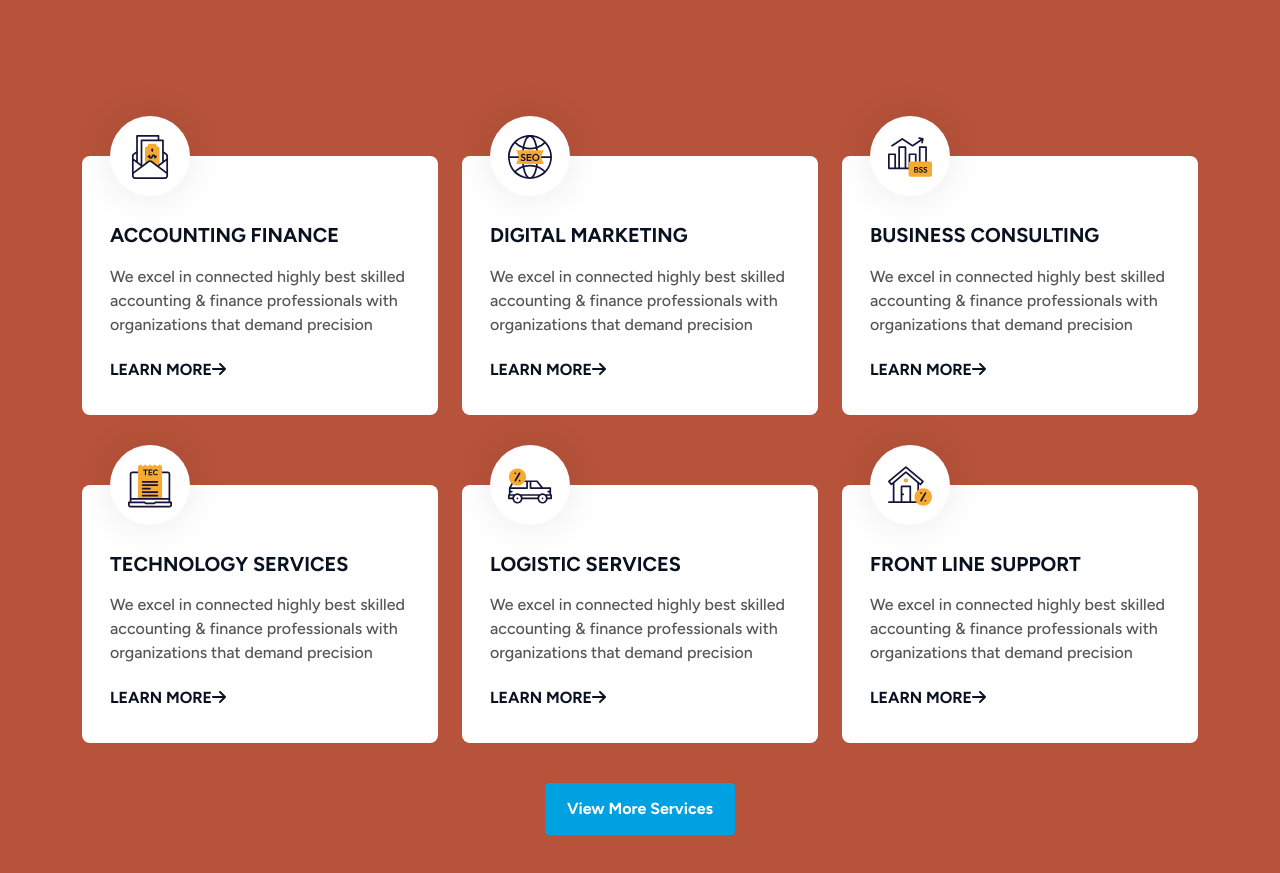
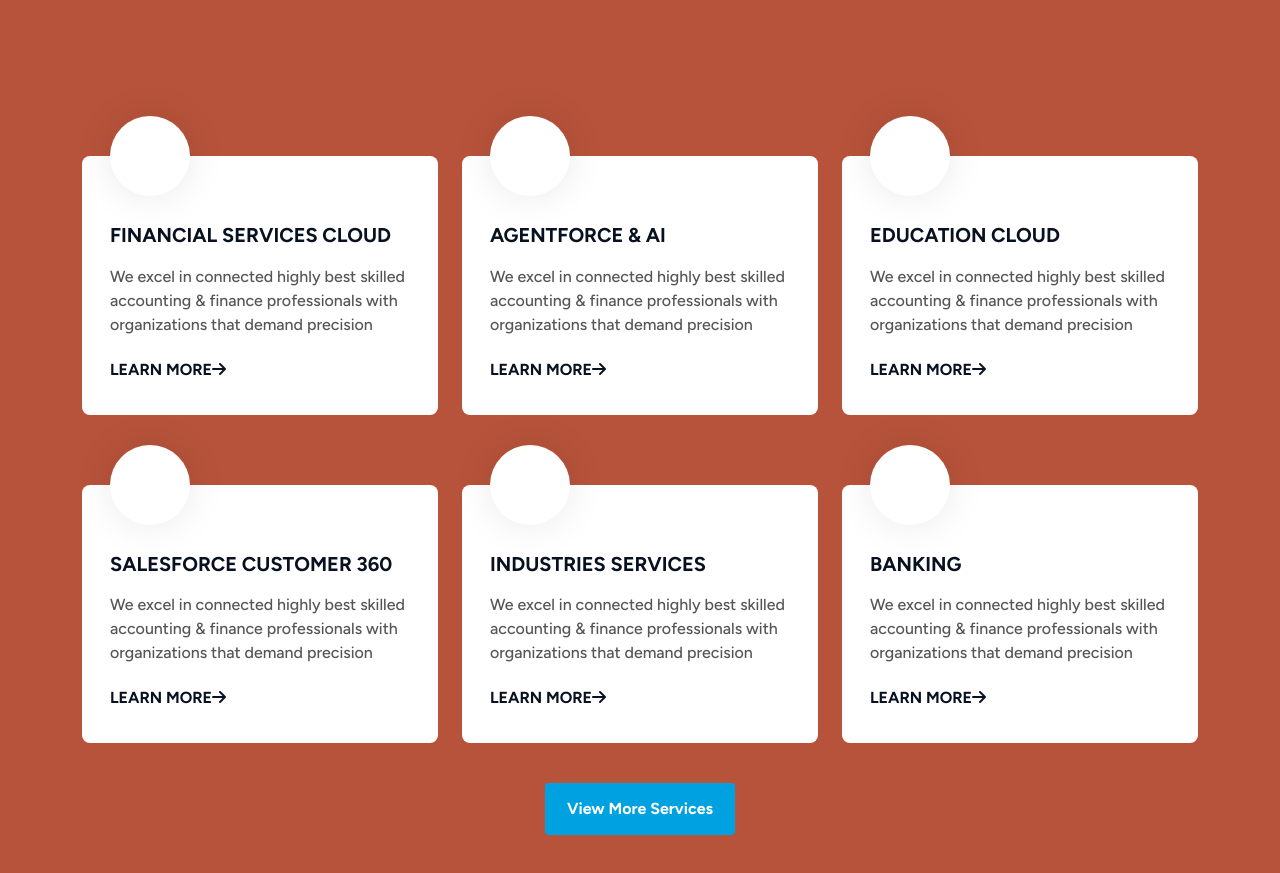
Before and after one commit to luckyCodM/CodM_Software_nextjs, a Next.js app: page / in a window 1280 px wide. Shown: the part 2040-2913 px from the top of the page. Built offline with nearby package versions, Linux system fonts and the light colour scheme.

Commit message:
Commit changes

```diff
--- a/components/sections/home/Section4.tsx
+++ b/components/sections/home/Section4.tsx
@@ -115,11 +115,11 @@
                         <div className="col-lg-4" data-aos="zoom-in-up" data-aos-duration={1200}>
                             <div className="service-box">
                                 <div className="icon">
-                                    <img src="assets/img/icons/service8-icon1.svg" alt="" />
+                                    {/* <img src="assets/img/icons/service8-icon1.svg" alt="" /> */}
                                 </div>
                                 <div className="heading">
                                     <h4>
-                                        <Link href="/service-details">Accounting Finance</Link>
+                                        <Link href="/service-details">Financial Services Cloud</Link>
                                     </h4>
                                     <p>We excel in connected highly best skilled accounting &amp; finance professionals with organizations that demand precision</p>
                                     <Link href="/service-details" className="learn">
@@ -134,11 +134,11 @@
                         <div className="col-lg-4" data-aos="zoom-in-up" data-aos-duration={1000}>
                             <div className="service-box">
                                 <div className="icon">
-                                    <img src="assets/img/icons/service8-icon2.svg" alt="" />
+                                    {/* <img src="assets/img/icons/service8-icon2.svg" alt="" /> */}
                                 </div>
                                 <div className="heading">
                                     <h4>
-                                        <Link href="/service-details">Digital marketing</Link>
+                                        <Link href="/service-details">Agentforce & AI</Link>
                                     </h4>
                                     <p>We excel in connected highly best skilled accounting &amp; finance professionals with organizations that demand precision</p>
                                     <Link href="/service-details" className="learn">
@@ -153,11 +153,11 @@
                         <div className="col-lg-4" data-aos="zoom-in-up" data-aos-duration={800}>
                             <div className="service-box">
                                 <div className="icon">
-                                    <img src="assets/img/icons/service8-icon3.svg" alt="" />
+                                    {/* <img src="assets/img/icons/service8-icon3.svg" alt="" /> */}
                                 </div>
                                 <div className="heading">
                                     <h4>
-                                        <Link href="/service-details">Business consulting</Link>
+                                        <Link href="/service-details">Education Cloud</Link>
                                     </h4>
                                     <p>We excel in connected highly best skilled accounting &amp; finance professionals with organizations that demand precision</p>
                                     <Link href="/service-details" className="learn">
@@ -172,11 +172,11 @@
                         <div className="col-lg-4" data-aos="zoom-in-up" data-aos-duration={1100}>
                             <div className="service-box">
                                 <div className="icon">
-                                    <img src="assets/img/icons/service8-icon4.svg" alt="" />
+                                    {/* <img src="assets/img/icons/service8-icon4.svg" alt="" /> */}
                                 </div>
                                 <div className="heading">
                                     <h4>
-                                        <Link href="/service-details">technology services</Link>
+                                        <Link href="/service-details">Salesforce Customer 360</Link>
                                     </h4>
                                     <p>We excel in connected highly best skilled accounting &amp; finance professionals with organizations that demand precision</p>
                                     <Link href="/service-details" className="learn">
@@ -191,11 +191,11 @@
                         <div className="col-lg-4" data-aos="zoom-in-up" data-aos-duration={900}>
                             <div className="service-box">
                                 <div className="icon">
-                                    <img src="assets/img/icons/service8-icon5.svg" alt="" />
+                                    {/* <img src="assets/img/icons/service8-icon5.svg" alt="" /> */}
                                 </div>
                                 <div className="heading">
                                     <h4>
-                                        <Link href="/service-details">logistic services</Link>
+                                        <Link href="/service-details">Industries Services</Link>
                                     </h4>
                                     <p>We excel in connected highly best skilled accounting &amp; finance professionals with organizations that demand precision</p>
                                     <Link href="/service-details" className="learn">
@@ -210,11 +210,11 @@
                         <div className="col-lg-4" data-aos="zoom-in-up" data-aos-duration={700}>
                             <div className="service-box">
                                 <div className="icon">
-                                    <img src="assets/img/icons/service8-icon6.svg" alt="" />
+                                    {/* <img src="assets/img/icons/service8-icon6.svg" alt="" /> */}
                                 </div>
                                 <div className="heading">
                                     <h4>
-                                        <Link href="/service-details">front line support</Link>
+                                        <Link href="/service-details">Banking</Link>
                                     </h4>
                                     <p>We excel in connected highly best skilled accounting &amp; finance professionals with organizations that demand precision</p>
                                     <Link href="/service-details" className="learn">
```
